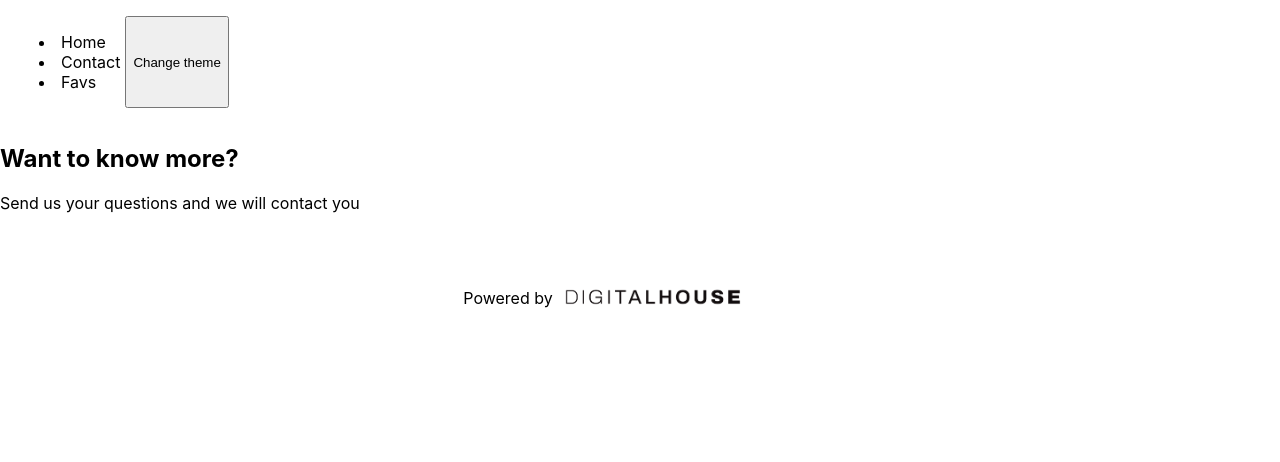
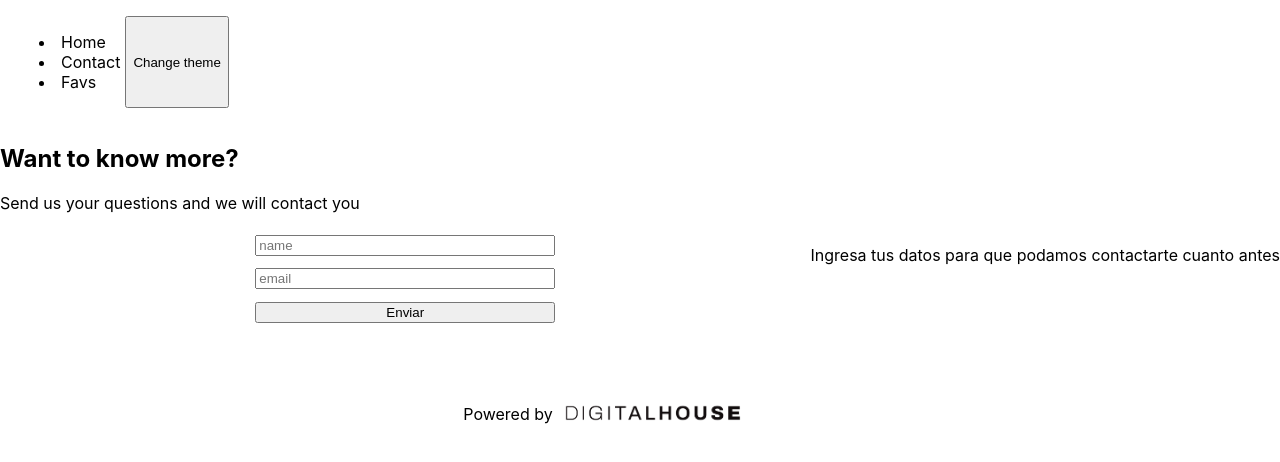
Before and after one commit to sofiamansilla/FinalProjectSM, a React (Vite) app: page /Contact in a window 1280 px wide. Shown: the top 462 px of the page. Built offline with nearby package versions, Linux system fonts and the light colour scheme.

Commit message:
Form component andando, hay que afinar estilos y validaciones

```diff
--- a/src/Components/common/dentistCard/DentistCard.jsx
+++ b/src/Components/common/dentistCard/DentistCard.jsx
@@ -10,7 +10,7 @@ export const DentistCard = ({dentist}) => {
 
   return (
     <div
-    className="card"
+    className="dentistCard-component"
     style={{
       border: "2px solid black",
       width: "200px",
--- a/src/Components/common/dentistCard/DentistCard.styles.css
+++ b/src/Components/common/dentistCard/DentistCard.styles.css
@@ -0,0 +1,3 @@
+.dentistCard-component{
+    display: flex;
+}
--- a/src/Components/common/form/Form.jsx
+++ b/src/Components/common/form/Form.jsx
@@ -1,15 +1,95 @@
-import React from "react";
+
+import React, { useState } from 'react'
+import './Form.style.css'
+import { FormCard } from '../formCard'
 
 
-const Form = () => {
-  //Aqui deberan implementar el form completo con sus validaciones
+/**
+ *
+ * @return {React.Component} A form component with two inputs and a submit button
+ * En esta pagina deberán implementar un [Form](/src/Components/Form.jsx) (con sus validaciones pertinentes) que capture la información del usuario que desea contactar con la empresa. Los campos serán los siguientes:
+
+- Nombre completo (con longitud mayor a 5)
+- Email (con formato correcto de email)
+- En caso de haber un error mostrar el siguiente mensaje de error: **Por favor verifique su información nuevamente**
+- Una vez "enviado"( no se envía a ningún servidor pero podemos mostrar por consola los datos submiteados) el formulario deberán mostrar un mensaje de éxito que contenga el siguiente formato: **Gracias _[nombre del usuario]_, te contactaremos cuando antes vía mail**
+
+ */
+
+export const Form = () => {
+
+    const [user, setUser] = useState({
+        name: '',
+        email: '',
+    })
+
+
+    const [showSuccess, setShowSuccess] = useState(false)
+    const [hasError, setHasError] = useState(false)
+
+    const handleSubmit = (e) => {
+        e.preventDefault()
+
+        if(user.name.length >= 5 && user.name[0]!=" "){
+            setShowSuccess(true)
+            setHasError(false)
+        } else {
+            setHasError(true)
+        }
+    }
+
+    const onChangeName = (e) => {
+        setUser({
+            ...user,
+            name: e.target.value
+        })
+
+    }
+
+    const onChangeGame = (e) => {
+        setUser({
+            ...user,
+            email: e.target.value
+        })
+
+    }
+
 
   return (
-    <div>
-      <form>
-      </form>
+    <div className='form-component'>
+        {!showSuccess &&
+            <form onSubmit={handleSubmit}>
+
+                <input type="text"
+                    placeholder='name'
+                    onChange={onChangeName}
+                    value={user.name}
+                />
+
+                <input type="text"
+                    placeholder='email'
+                    onChange={onChangeGame}
+                    value={user.email}
+                />
+
+                <button>Enviar</button>
+
+            </form>
+        }
+        {showSuccess ?
+            <>
+                <FormCard name={user.name} email={user.email}/>
+            </>
+        :   <p>Ingresa tus datos para que podamos contactarte cuanto antes</p>}
+        {hasError ?
+            <p style={{color: 'red'}}>
+                Por favor verifique su información nuevamente
+            </p>
+        : null
+        }
+
     </div>
-  );
-};
+  )
+}
 
-export default Form;
+console.log(FormCard);
--- /dev/null
+++ b/src/Components/common/form/Form.style.css
@@ -0,0 +1,3 @@
+.form-component{
+    display: flex;
+}
--- /dev/null
+++ b/src/Components/common/formCard/FormCard.jsx
@@ -0,0 +1,23 @@
+import React from "react";
+import './FormCard.style.css';
+
+/**
+ *
+ * @param {*} param0
+ * @return {React.Component} A react component that displays a card  with the given game and console.
+ */
+export const FormCard = ({
+  name,
+  email,
+}) => {
+  return (
+    <div className="form-card">
+
+  <p>Gracias { name }, te contactaremos cuanto antes al email { email } </p>
+
+</div>
+
+
+  )
+
+}
--- /dev/null
+++ b/src/Components/common/formCard/FormCard.style.css
@@ -0,0 +1,6 @@
+.formCard {
+    background-color: 'red';
+    border: '4px solid white';
+    padding: '10px';
+    margin: '10px 0'
+  }
--- /dev/null
+++ b/src/Components/common/formCard/index.js
@@ -0,0 +1 @@
+export * from './FormCard'
--- a/src/Components/pages/contact/Contact.jsx
+++ b/src/Components/pages/contact/Contact.jsx
@@ -1,5 +1,6 @@
 import React from 'react'
-// import Form from '../Components/Form'
+import { Form } from '../../common/form/Form'
+
 
 //Este componente debera ser estilado como "dark" o "light" dependiendo del theme del Context
 
@@ -8,7 +9,9 @@ export const Contact = () => {
     <div>
       <h2>Want to know more?</h2>
       <p>Send us your questions and we will contact you</p>
-      {/* <Form/> */}
+
+      <Form/>
+
     </div>
   )
 }
```
Also changed, not shown: src/Components/common/form/Form.styles.css (deleted), 1 other file (tests, documents, lock files or other folders).
